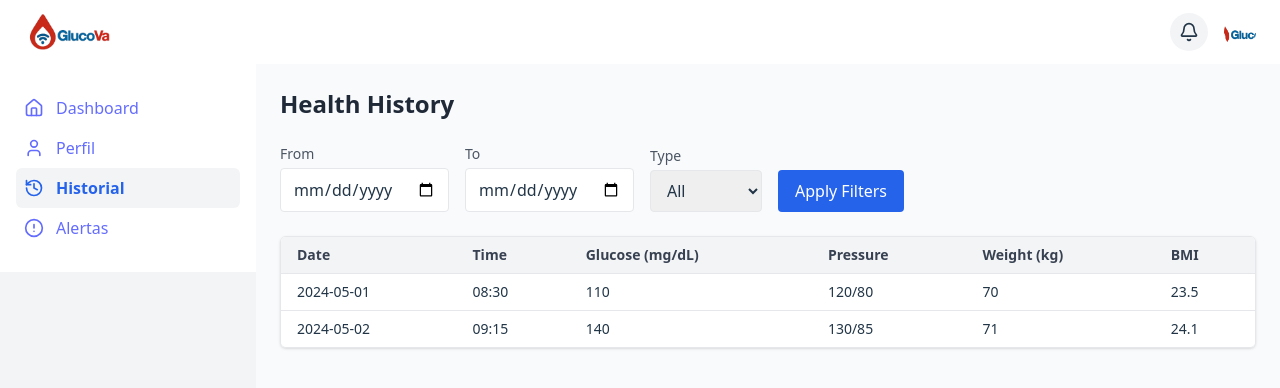
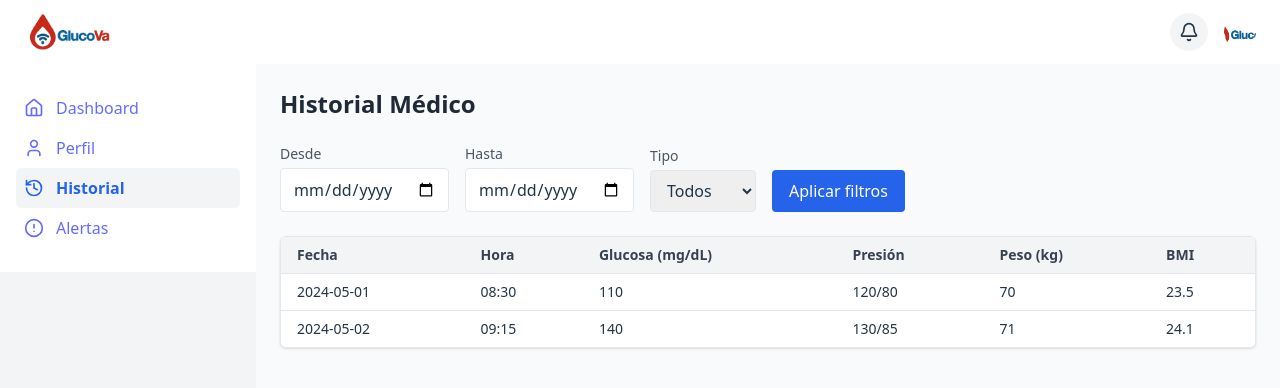
Before and after one commit to GlucoTeam-IoT/glucova-frontend, a React (Vite) app: page /History in a window 1280 px wide. Shown: the top 388 px of the page. Built offline with nearby package versions, Linux system fonts and the light colour scheme.

Commit message:
fix: translate alert settings and health history components to Spanish

```diff
--- a/src/contexts/access/components/ProfileForm.tsx
+++ b/src/contexts/access/components/ProfileForm.tsx
@@ -19,7 +19,7 @@ const ProfileForm = ({ formData, onChange, onSubmit }: Props) => {
           />
           <button className="flex items-center gap-2 bg-blue-600 text-white px-3 py-1.5 rounded-md hover:bg-blue-700 transition">
             <Camera className="w-4 h-4" />
-            Change Photo
+            Cambiar foto
           </button>
         </div>
 
--- a/src/contexts/alerts/components/AlertSettingsForm.tsx
+++ b/src/contexts/alerts/components/AlertSettingsForm.tsx
@@ -17,7 +17,9 @@ const AlertSettingsForm = () => {
   const toggleSetting = (id: string) => {
     setSettings((prev) =>
       prev.map((setting) =>
-        setting.id === id ? { ...setting, isActive: !setting.isActive } : setting
+        setting.id === id
+          ? { ...setting, isActive: !setting.isActive }
+          : setting
       )
     );
   };
@@ -35,7 +37,6 @@ const handleFrequencyChange = (id: string, newFrequency: string) => {
     );
   };
 
-
   return (
     <form className="space-y-4">
       {settings.map((setting) => (
@@ -49,7 +50,9 @@ const handleFrequencyChange = (id: string, newFrequency: string) => {
             <div className="grid grid-cols-1 md:grid-cols-2 gap-4 mt-2">
               {setting.threshold !== undefined && (
                 <div>
-                  <label className="text-sm text-gray-600">Threshold (mg/dL)</label>
+                  <label className="text-sm text-gray-600">
+                    Límite (mg/dL)
+                  </label>
                   <input
                     type="number"
                     value={setting.threshold}
@@ -61,7 +64,9 @@ const handleFrequencyChange = (id: string, newFrequency: string) => {
 
               {setting.timeWithoutReading && (
                 <div>
-                  <label className="text-sm text-gray-600">Time Without Reading</label>
+                  <label className="text-sm text-gray-600">
+                    Tiempo sin leer
+                  </label>
                   <input
                     type="text"
                     value={setting.timeWithoutReading}
@@ -72,18 +77,24 @@ const handleFrequencyChange = (id: string, newFrequency: string) => {
               )}
 
               <div>
-                <label className="text-sm text-gray-600">Notification Frequency</label>
+                <label className="text-sm text-gray-600">
+                  Notificación de frecuencia
+                </label>
                 <select
                   value={setting.frequency}
                   disabled={!setting.isActive}
-                  onChange={(e) => handleFrequencyChange(setting.id, e.target.value)}
+                  onChange={(e) =>
+                    handleFrequencyChange(setting.id, e.target.value)
+                  }
                   className={`w-full mt-1 border rounded px-3 py-2 ${
-                    !setting.isActive ? "bg-gray-100 text-gray-400 cursor-not-allowed" : ""
+                    !setting.isActive
+                      ? "bg-gray-100 text-gray-400 cursor-not-allowed"
+                      : ""
                   }`}
                 >
-                  <option>Every Reading</option>
-                  <option>Once a Day</option>
-                  <option>Never</option>
+                  <option>Cada lectura</option>
+                  <option>Una vez al día</option>
+                  <option>Nunca</option>
                 </select>
               </div>
             </div>
@@ -94,7 +105,6 @@ const handleFrequencyChange = (id: string, newFrequency: string) => {
               enabled={setting.isActive}
               onToggle={() => toggleSetting(setting.id)}
             />
-
           </div>
         </div>
       ))}
--- a/src/contexts/alerts/pages/AlertSettingsPage.tsx
+++ b/src/contexts/alerts/pages/AlertSettingsPage.tsx
@@ -3,7 +3,7 @@ import AlertSettingsForm from "../components/AlertSettingsForm";
 const AlertSettingsPage = () => {
   return (
     <div className="space-y-6">
-      <h1 className="text-2xl font-semibold text-gray-800">Alert Settings</h1>
+      <h1 className="text-2xl font-semibold text-gray-800">Configuración de alertas</h1>
       <AlertSettingsForm />
     </div>
   );
--- a/src/contexts/alerts/services/alertSettingsService.ts
+++ b/src/contexts/alerts/services/alertSettingsService.ts
@@ -5,26 +5,26 @@ export const getAlertSettings = async (): Promise<AlertSetting[]> => {
     {
       id: "1",
       type: "high",
-      title: "High Glucose Alert",
+      title: "Alerta de glucosa alta",
       isActive: true,
       threshold: 180,
-      frequency: "Every Reading",
+      frequency: "Cada lectura",
     },
     {
       id: "2",
       type: "low",
-      title: "Low Glucose Alert",
+      title: "Alerta de glucosa baja",
       isActive: true,
       threshold: 70,
-      frequency: "Every Reading",
+      frequency: "Cada lectura",
     },
     {
       id: "3",
       type: "missed",
-      title: "Missed Reading Alert",
+      title: "Alerta de lectura perdida",
       isActive: false,
-      timeWithoutReading: "4 hours",
-      frequency: "Once a Day",
+      timeWithoutReading: "4 horas",
+      frequency: "Una vez al día",
     },
   ];
 };
--- a/src/contexts/alerts/types/alertSettings.types.ts
+++ b/src/contexts/alerts/types/alertSettings.types.ts
@@ -1,4 +1,4 @@
-export type NotificationFrequency = "Every Reading" | "Once a Day" | "Never";
+export type NotificationFrequency = "Cada lectura" | "Una vez al día" | "Nunca";
 
 export interface AlertSetting {
   id: string;
--- a/src/contexts/records/components/HealthHystoryFilter.tsx
+++ b/src/contexts/records/components/HealthHystoryFilter.tsx
@@ -15,9 +15,12 @@ const HealthHistoryFilters = ({ onFilter }: Props) => {
   };
 
   return (
-    <form onSubmit={handleSubmit} className="flex flex-col md:flex-row gap-4 items-end">
+    <form
+      onSubmit={handleSubmit}
+      className="flex flex-col md:flex-row gap-4 items-end"
+    >
       <div>
-        <label className="block text-sm font-medium text-gray-600">From</label>
+        <label className="block text-sm font-medium text-gray-600">Desde</label>
         <input
           type="date"
           value={dateFrom}
@@ -26,7 +29,7 @@ const HealthHistoryFilters = ({ onFilter }: Props) => {
         />
       </div>
       <div>
-        <label className="block text-sm font-medium text-gray-600">To</label>
+        <label className="block text-sm font-medium text-gray-600">Hasta</label>
         <input
           type="date"
           value={dateTo}
@@ -35,16 +38,16 @@ const HealthHistoryFilters = ({ onFilter }: Props) => {
         />
       </div>
       <div>
-        <label className="block text-sm font-medium text-gray-600">Type</label>
+        <label className="block text-sm font-medium text-gray-600">Tipo</label>
         <select
           value={type}
           onChange={(e) => setType(e.target.value)}
           className="border rounded px-3 py-2 mt-1"
         >
-          <option value="all">All</option>
-          <option value="glucose">Glucose</option>
-          <option value="pressure">Pressure</option>
-          <option value="weight">Weight</option>
+          <option value="all">Todos</option>
+          <option value="glucose">Glucosa</option>
+          <option value="pressure">Presión</option>
+          <option value="weight">Peso</option>
           <option value="bmi">BMI</option>
         </select>
       </div>
@@ -53,7 +56,7 @@ const HealthHistoryFilters = ({ onFilter }: Props) => {
         type="submit"
         className="bg-blue-600 text-white px-4 py-2 rounded hover:bg-blue-700"
       >
-        Apply Filters
+        Aplicar filtros
       </button>
     </form>
   );
--- a/src/contexts/records/components/HealthHystoryTable.tsx
+++ b/src/contexts/records/components/HealthHystoryTable.tsx
@@ -10,11 +10,11 @@ const HealthHistoryTable = ({ records }: Props) => {
       <table className="min-w-full text-sm text-left bg-white">
         <thead className="bg-gray-100 text-gray-700">
           <tr>
-            <th className="px-4 py-2">Date</th>
-            <th className="px-4 py-2">Time</th>
-            <th className="px-4 py-2">Glucose (mg/dL)</th>
-            <th className="px-4 py-2">Pressure</th>
-            <th className="px-4 py-2">Weight (kg)</th>
+            <th className="px-4 py-2">Fecha</th>
+            <th className="px-4 py-2">Hora</th>
+            <th className="px-4 py-2">Glucosa (mg/dL)</th>
+            <th className="px-4 py-2">Presión</th>
+            <th className="px-4 py-2">Peso (kg)</th>
             <th className="px-4 py-2">BMI</th>
           </tr>
         </thead>
--- a/src/contexts/records/pages/HealthHystoryPage.tsx
+++ b/src/contexts/records/pages/HealthHystoryPage.tsx
@@ -52,7 +52,7 @@ const HealthHistoryPage = () => {
 
   return (
     <div className="space-y-6">
-      <h1 className="text-2xl font-semibold text-gray-800">Health History</h1>
+      <h1 className="text-2xl font-semibold text-gray-800">Historial Médico</h1>
       <HealthHistoryFilters onFilter={applyFilters} />
       <HealthHistoryTable records={filtered} />
     </div>
```
Lines whose indentation alone changed are shown as unchanged.
